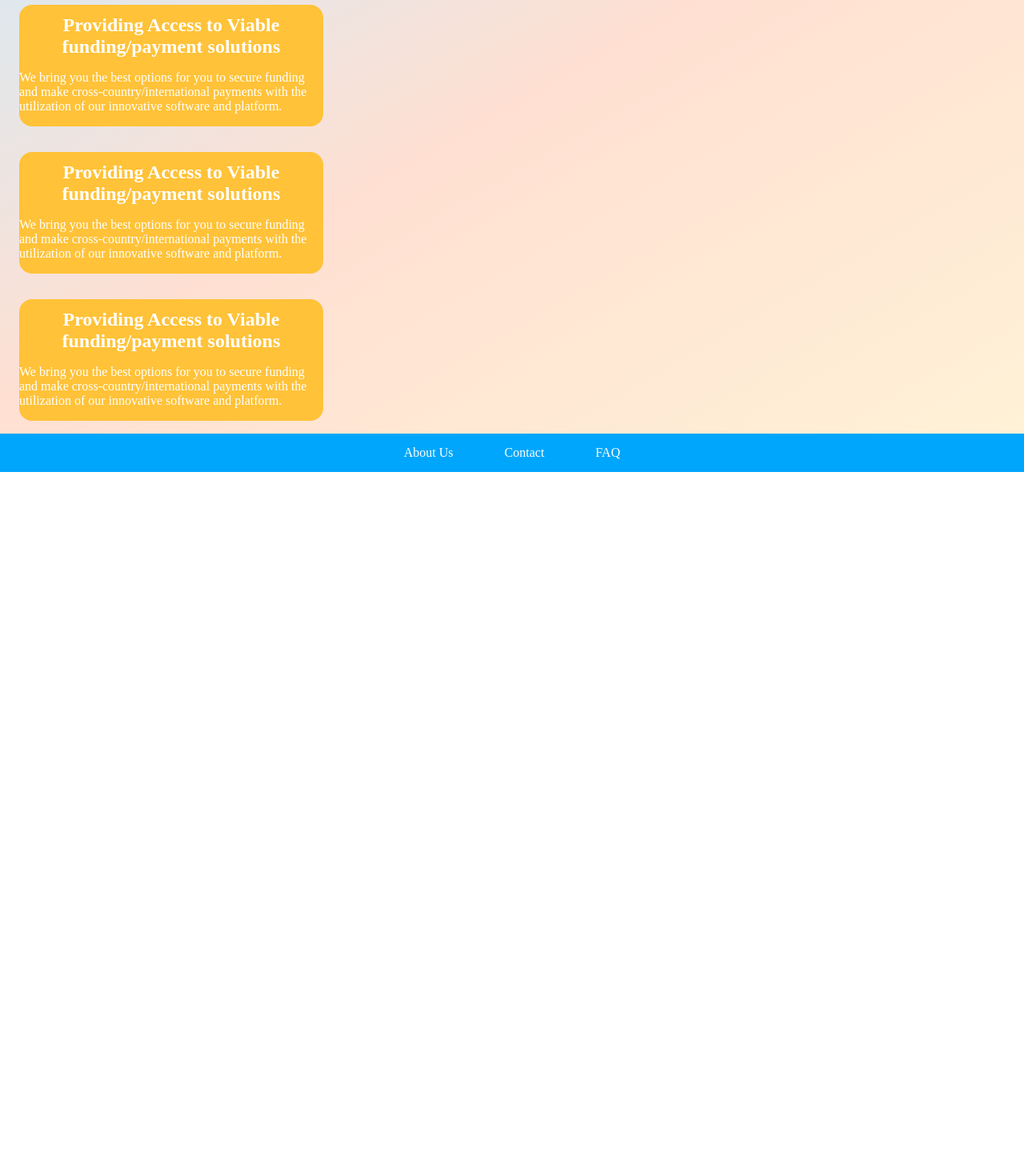
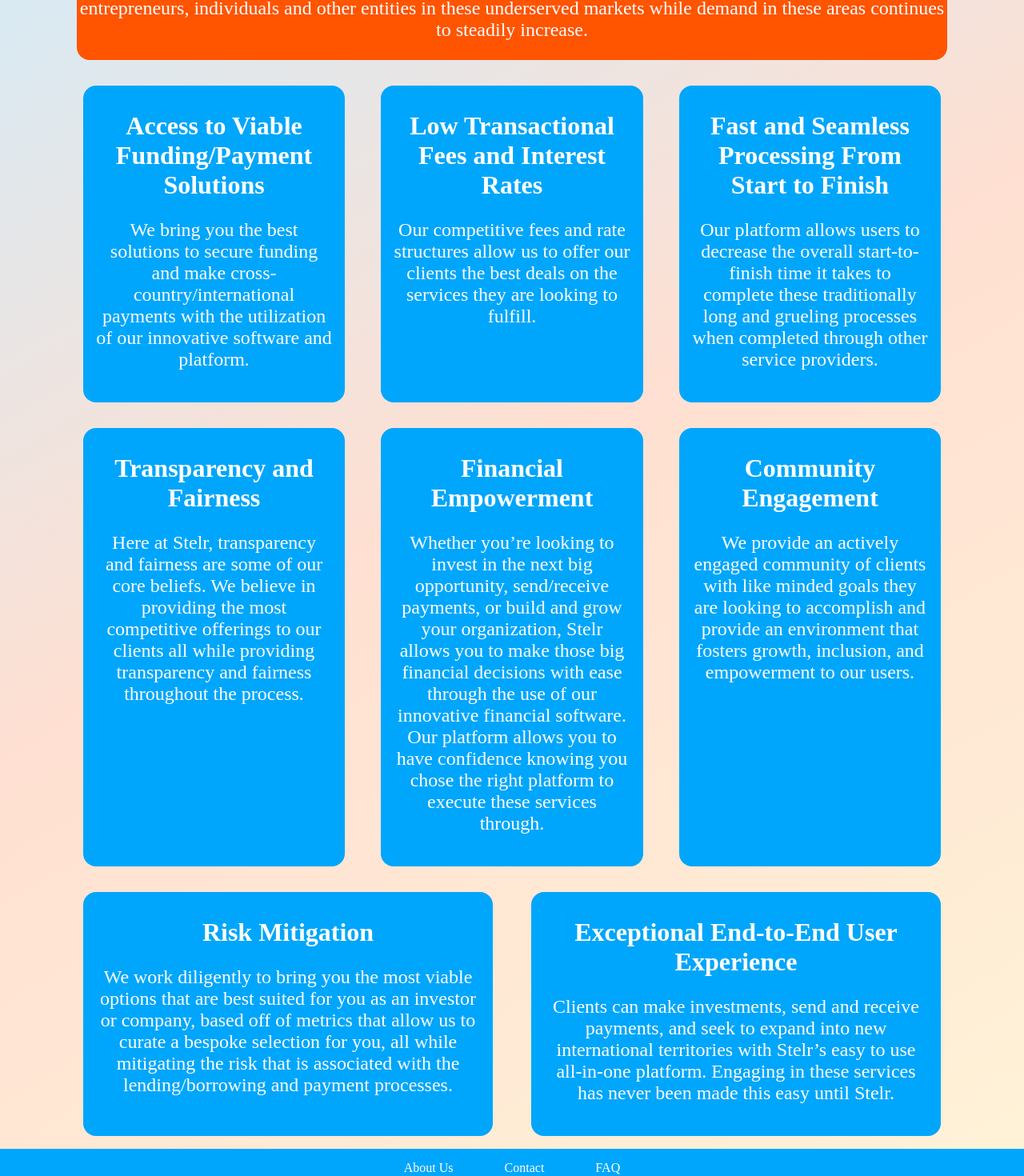
Before and after one commit to Jovenson-Don/stelr, a React (Vite) app: page /about in a window 1280 px wide. Shown: the part 379-1849 px from the top of the page at 80% size. Before the commit the page ends 969 px from the top, so only its background shows below. Built offline with nearby package versions, Linux system fonts and the light colour scheme.

Commit message:
completed about page

```diff
--- a/src/App.tsx
+++ b/src/App.tsx
@@ -11,6 +11,7 @@
 import About from "./pages/About";
 import WaitList from "./pages/WaitList";
 import LandingPageFooter from "./components/headers/LandingPageFooter";
+import Contact from "./pages/Contact";
 
 const router = createBrowserRouter(
   // createRoutesFromElements takes in a Route element and returns a route object
@@ -21,6 +22,7 @@
       <Route path="/" element={<MainLayout />}>
         <Route index element={<HomePage />} />
         <Route path="/about" element={<About />} />
+        <Route path="/contact" element={<Contact />} />
         <Route path="/" element={<LandingPageFooter />} />
       </Route>
       <Route path="/login" element={<Login />} />
--- a/src/components/cards/BeforeLoginCards.tsx
+++ b/src/components/cards/BeforeLoginCards.tsx
@@ -10,27 +10,35 @@
   buttons,
 }: BeforeLoginCardsProps): JSX.Element => {
   const styles: { [key: string]: React.CSSProperties } = {
+    cardAlign: {
+      display: "flex",
+      justifyContent: "space-between",
+      padding: "1em",
+    },
+    card: {
+      background: "#ff5400",
+      color: "#fff",
+      borderRadius: "1em",
+    },
     h1: {
-      color: "#00A6FB",
       textAlign: "center",
-      fontSize: "2em",
-      margin: "0 1em",
+      margin: ".5em 0 0 0",
+      fontSize: "3em",
     },
     paragraph: {
+      textAlign: "center",
       fontSize: "1.5em",
-      color: "#ff5400",
-      padding: "0 1em",
-      textAlign: "center",
-      fontWeight: "bold",
     },
   };
 
   return (
-    <div>
-      <h1 style={styles.h1}>{title}</h1>
-      <p style={styles.paragraph}>{paragraph}</p>
-      <span>{buttons}</span>
-    </div>
+    <section style={styles.cardAlign}>
+      <div style={styles.card}>
+        <h1 style={styles.h1}>{title}</h1>
+        <p style={styles.paragraph}>{paragraph}</p>
+        <span>{buttons}</span>
+      </div>
+    </section>
   );
 };
 
--- a/src/components/cards/InfoCard.tsx
+++ b/src/components/cards/InfoCard.tsx
@@ -8,34 +8,28 @@
     cardAlign: {
       display: "flex",
       justifyContent: "space-between",
-      alignItems: "stretch", // Align items to stretch vertically
       padding: "1em",
     },
     card: {
-      background: "#ffc238",
+      background: "#00A6FB",
       color: "#fff",
       borderRadius: "1em",
-      flex: 1, // Let the card take up equal space
-      maxWidth: "calc(33% - 2em)", // Adjusting width to account for padding
-      margin: "0 0.5em", // Add margin for spacing between cards
     },
     h2: {
       textAlign: "center",
       margin: ".5em 0 0 0",
+      fontSize: "2em",
     },
     paragraph: {
+      textAlign: "center",
       fontSize: "1.5em",
-      color: "#fff",
-      padding: "0 1em",
-      margin: ".5em 1em",
-      textAlign: "center",
     },
   };
   return (
     <section style={styles.cardAlign}>
       <div style={styles.card}>
         <h2 style={styles.h2}>{header}</h2>
-        <p style={styles.paragraph1}>{paragraph}</p>
+        <p style={styles.paragraph}>{paragraph}</p>
       </div>
     </section>
   );
--- a/src/components/headers/LandingPageFooter.tsx
+++ b/src/components/headers/LandingPageFooter.tsx
@@ -25,7 +25,9 @@
       <Link style={styles.footerLinks} to="/about">
         <span style={styles.spans}>About Us</span>
       </Link>
-      <span style={styles.spans}>Contact</span>
+      <Link style={styles.footerLinks} to="/contact">
+        <span style={styles.spans}>Contact</span>
+      </Link>
       <span style={styles.spans}>FAQ</span>
     </footer>
   );
--- a/src/components/headers/LandingPageHeader.tsx
+++ b/src/components/headers/LandingPageHeader.tsx
@@ -43,7 +43,9 @@
         <Link style={navbar} to="/about">
           <h2>About Us</h2>
         </Link>
-        <h2>Contact</h2>
+        <Link style={navbar} to="/contact">
+          <h2>Contact</h2>
+        </Link>
         <h2>FAQ</h2>
       </div>
       <div>
--- a/src/pages/About.tsx
+++ b/src/pages/About.tsx
@@ -7,35 +7,113 @@
     background:
       "linear-gradient(330deg, rgba(255, 194, 56, 0.2), rgba(255, 99, 29, 0.2), rgba(0, 166, 251, 0.2))",
   },
+  cardsHolder: {
+    margin: "0 5em",
+  },
+  cardsContainer: {
+    display: "flex",
+    justifyContent: "space-between",
+    alignItems: "stretch", // Align items to stretch vertically
+    padding: "1em",
+  },
+  cardDivider: {
+    background: "#00A6FB",
+    color: "#fff",
+    borderRadius: "1em",
+    flex: 1, // Let the card take up equal space
+    maxWidth: "calc(33% - 2em)", // Adjusting width to account for padding
+    margin: "0 0.5em", // Add margin for spacing between cards
+  },
+  cardDivider2: {
+    background: "#00A6FB",
+    color: "#fff",
+    borderRadius: "1em",
+    flex: 1, // Let the card take up equal space
+    maxWidth: "calc(50% - 2em)", // Adjusting width to account for padding
+    margin: "0 0.5em", // Add margin for spacing between cards
+  },
 };
 
 const About = () => {
   return (
     <div style={styles.entirePage}>
+      <div style={styles.cardsHolder}>
         <BeforeLoginCards
           title="About Us"
           paragraph="Stelr is a cross-border lending and payments platform that enables seamless connections and transactions for international funding, borrowing, and payments.
-        in emerging markets & Developing countries)
-       “Securing funding, processing payments or sending/receiving money in developing countries and emerging markets can be challenging due to various reasons such as limited access to capital, regulatory constraints, economic instability, and a lack of established financial infrastructure. SMBs/SMEs and Startups are less likely to be able to obtain bank loans than large firms; instead, they rely on internal funds, or cash from friends and family, to launch and initially run their ventures.
-       At Stelr, we’re helping to bridge the gap and provide viable funding/payment solutions and necessary resources to entrepreneurs, individuals and other entities in these underserved markets while demand in these areas continues to steadily increase. "
+       Securing funding, processing payments or sending/receiving money in developing countries and emerging markets can be challenging due to various reasons such as limited access to capital, regulatory constraints, economic instability, and a lack of established financial infrastructure. SMBs/SMEs and Startups are less likely to be able to obtain bank loans than large firms; instead, they rely on internal/personal funds, or cash from friends and family, to launch and initially run their ventures.
+       At Stelr, we’re helping to bridge the gap and provide viable funding/payment solutions and necessary resources to entrepreneurs, individuals and other entities in these underserved markets while demand in these areas continues to steadily increase."
         />
-      <div>
+        <div style={styles.cardsContainer}>
+          <div style={styles.cardDivider}>
             <InfoCard
-          header="Providing Access to Viable funding/payment solutions"
-          paragraph="We bring you the best options for you to secure funding and make cross-country/international payments with the utilization of our innovative software and platform."
+              header="Access to Viable Funding/Payment Solutions"
+              paragraph="We bring you the best solutions to secure funding and make cross-country/international payments with the utilization of our innovative software and platform."
             />
+          </div>
+          <div style={styles.cardDivider}>
             <InfoCard
-          header="Providing Access to Viable funding/payment solutions"
-          paragraph="We bring you the best options for you to secure funding and make cross-country/international payments with the utilization of our innovative software and platform."
+              header="Low Transactional Fees and Interest Rates"
+              paragraph="Our competitive fees and rate structures allow us to offer our clients the best deals on the services they are looking to fulfill."
             />
+          </div>
+          <div style={styles.cardDivider}>
             <InfoCard
-          header="Providing Access to Viable funding/payment solutions"
-          paragraph="We bring you the best options for you to secure funding and make cross-country/international payments with the utilization of our innovative software and platform."
+              header="Fast and Seamless Processing From Start to Finish"
+              paragraph="Our platform allows users to decrease the overall start-to-finish time it takes to complete these traditionally long and grueling processes when completed through other service providers."
             />
+          </div>
+        </div>
+        <div style={styles.cardsContainer}>
+          <div style={styles.cardDivider}>
+            <InfoCard
+              header="Transparency and Fairness"
+              paragraph="Here at Stelr, transparency and fairness are some of our core beliefs. We believe in providing the most competitive offerings to our clients all while providing transparency and fairness throughout the process."
+            />
+          </div>
+          <div style={styles.cardDivider}>
+            <InfoCard
+              header="Financial Empowerment"
+              paragraph="Whether you’re looking to invest in the next big opportunity, send/receive payments, or build and grow your organization, Stelr allows you to make those big financial decisions with ease through the use of our innovative financial software. Our platform allows you to have confidence knowing you chose the right platform to execute these services through."
+            />
+          </div>
+          <div style={styles.cardDivider}>
+            <InfoCard
+              header="Community Engagement"
+              paragraph="We provide an actively engaged community of clients with like minded goals they are looking to accomplish and provide an environment that fosters growth, inclusion, and empowerment to our users."
+            />
+          </div>
+        </div>
+        <div style={styles.cardsContainer}>
+          <div style={styles.cardDivider2}>
+            <InfoCard
+              header="Risk Mitigation"
+              paragraph="We work diligently to bring you the most viable options that are best suited for you as an investor or company, based off of metrics that allow us to curate a bespoke selection for you, all while mitigating the risk that is associated with the lending/borrowing and payment processes."
+            />
+          </div>
+          <div style={styles.cardDivider2}>
+            <InfoCard
+              header="Exceptional End-to-End User Experience"
+              paragraph="Clients can make investments, send and receive payments, and seek to expand into new international territories with Stelr’s easy to use all-in-one platform. Engaging in these services has never been made this easy until Stelr."
+            />
+          </div>
+        </div>
       </div>
       <LandingPageFooter />
     </div>
   );
 };
 
+// Goals:
+
+// We have many goals we will achieve on our platform. Some of our goals include:
+
+// Risk Mitigation
+// (We work diligently to bring you the most viable options that are best suited for you as an investor or company, based off of a number of metrics that allows us to curate a bespoke selection for you, all while mitigating the risk that is associated with these traditional processes.)
+
+// Creating an exceptional End-to-End User Experience
+// (Clients can make investments, send and receive payments, and seek to expand into new international territories with Stelr’s easy to use all-in-one platform. Engaging in these services has never been made this easy until Stelr.)
+
+// These are just a few of our goals we will accomplish on our platform. Follow us along the journey as we achieve our goals and exceed expectations.  We are excited to have you join us on this journey and we look forward to providing you with the best services possible.
+
 export default About;
--- /dev/null
+++ b/src/pages/Contact.tsx
@@ -0,0 +1,16 @@
+const Contact = () => {
+  return (
+    <div
+      style={{
+        display: "flex",
+        justifyContent: "center",
+        alignItems: "center",
+        height: "100vh",
+      }}
+    >
+      <h1>Contact</h1>
+    </div>
+  );
+};
+
+export default Contact;
```
Also changed, not shown: src/pages/FAQ.tsx (added). Lines whose indentation alone changed are shown as unchanged.
